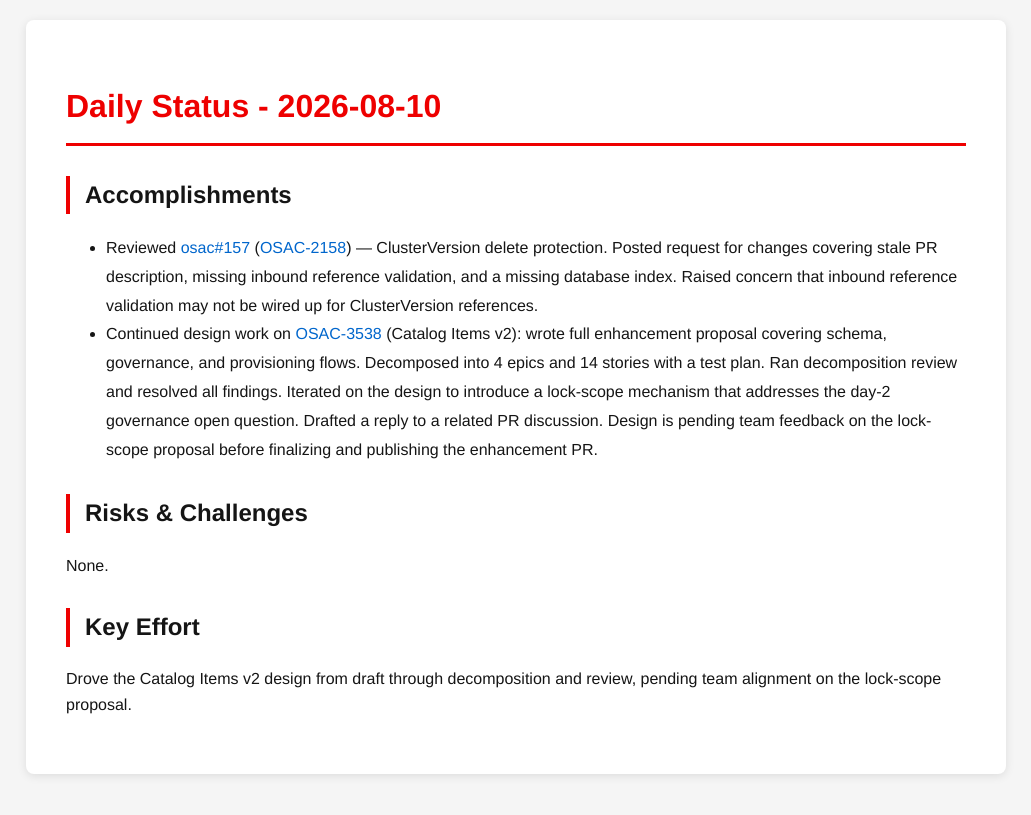
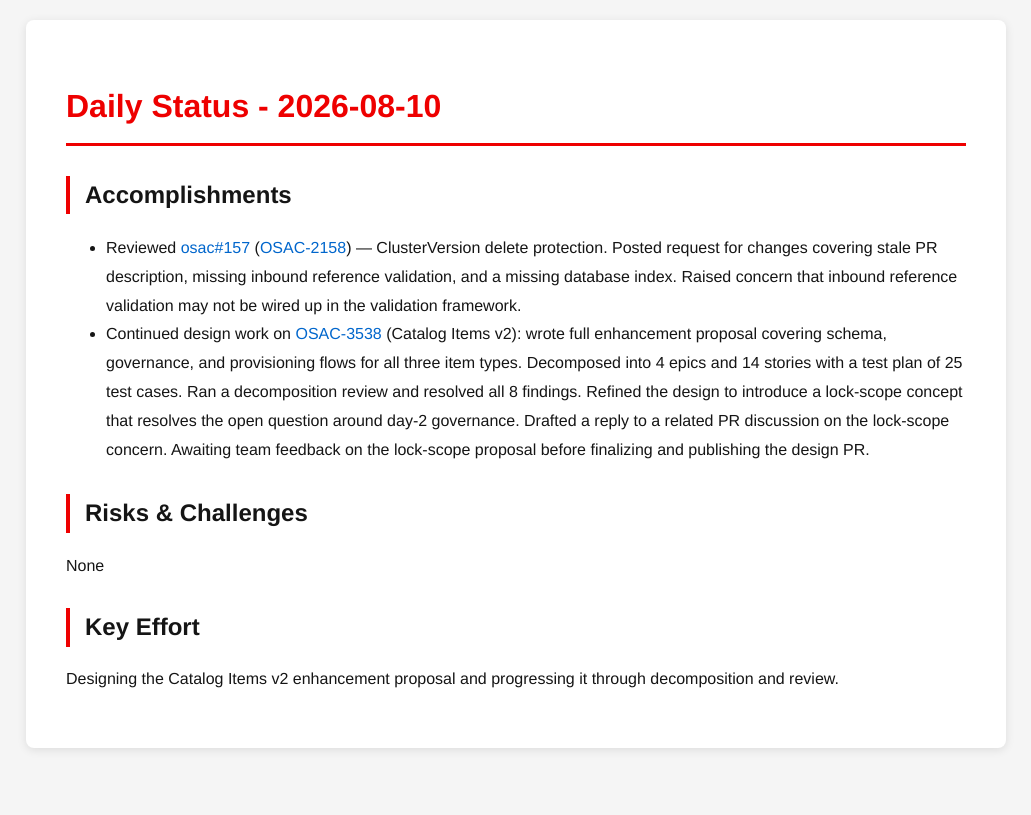
Before and after one commit to tzvatot/daily-status, a Jekyll site: the page built from 2026-08-10.md, in a window 1280 px wide. Shown: the top 815 px of the page, without its empty margins (124-1155 px from the left). Built offline with Jekyll 4.4.1, drawn with Linux system fonts in a browser that asks for light colours.

Commit message:
Daily status update - 2026-08-10

```diff
--- a/2026-08-10.md
+++ b/2026-08-10.md
@@ -7,11 +7,11 @@
 # Daily Status - 2026-08-10
 
 ## Accomplishments
-- Reviewed [osac#157](https://github.com/osac-project/osac/pull/157) ([OSAC-2158](https://redhat.atlassian.net/browse/OSAC-2158)) — ClusterVersion delete protection. Posted request for changes covering stale PR description, missing inbound reference validation, and a missing database index. Raised concern that inbound reference validation may not be wired up for ClusterVersion references.
-- Continued design work on [OSAC-3538](https://redhat.atlassian.net/browse/OSAC-3538) (Catalog Items v2): wrote full enhancement proposal covering schema, governance, and provisioning flows. Decomposed into 4 epics and 14 stories with a test plan. Ran decomposition review and resolved all findings. Iterated on the design to introduce a lock-scope mechanism that addresses the day-2 governance open question. Drafted a reply to a related PR discussion. Design is pending team feedback on the lock-scope proposal before finalizing and publishing the enhancement PR.
+- Reviewed [osac#157](https://github.com/osac-project/osac/pull/157) ([OSAC-2158](https://redhat.atlassian.net/browse/OSAC-2158)) — ClusterVersion delete protection. Posted request for changes covering stale PR description, missing inbound reference validation, and a missing database index. Raised concern that inbound reference validation may not be wired up in the validation framework.
+- Continued design work on [OSAC-3538](https://redhat.atlassian.net/browse/OSAC-3538) (Catalog Items v2): wrote full enhancement proposal covering schema, governance, and provisioning flows for all three item types. Decomposed into 4 epics and 14 stories with a test plan of 25 test cases. Ran a decomposition review and resolved all 8 findings. Refined the design to introduce a lock-scope concept that resolves the open question around day-2 governance. Drafted a reply to a related PR discussion on the lock-scope concern. Awaiting team feedback on the lock-scope proposal before finalizing and publishing the design PR.
 
 ## Risks & Challenges
-None.
+None
 
 ## Key Effort
-Drove the Catalog Items v2 design from draft through decomposition and review, pending team alignment on the lock-scope proposal.
+Designing the Catalog Items v2 enhancement proposal and progressing it through decomposition and review.
```
